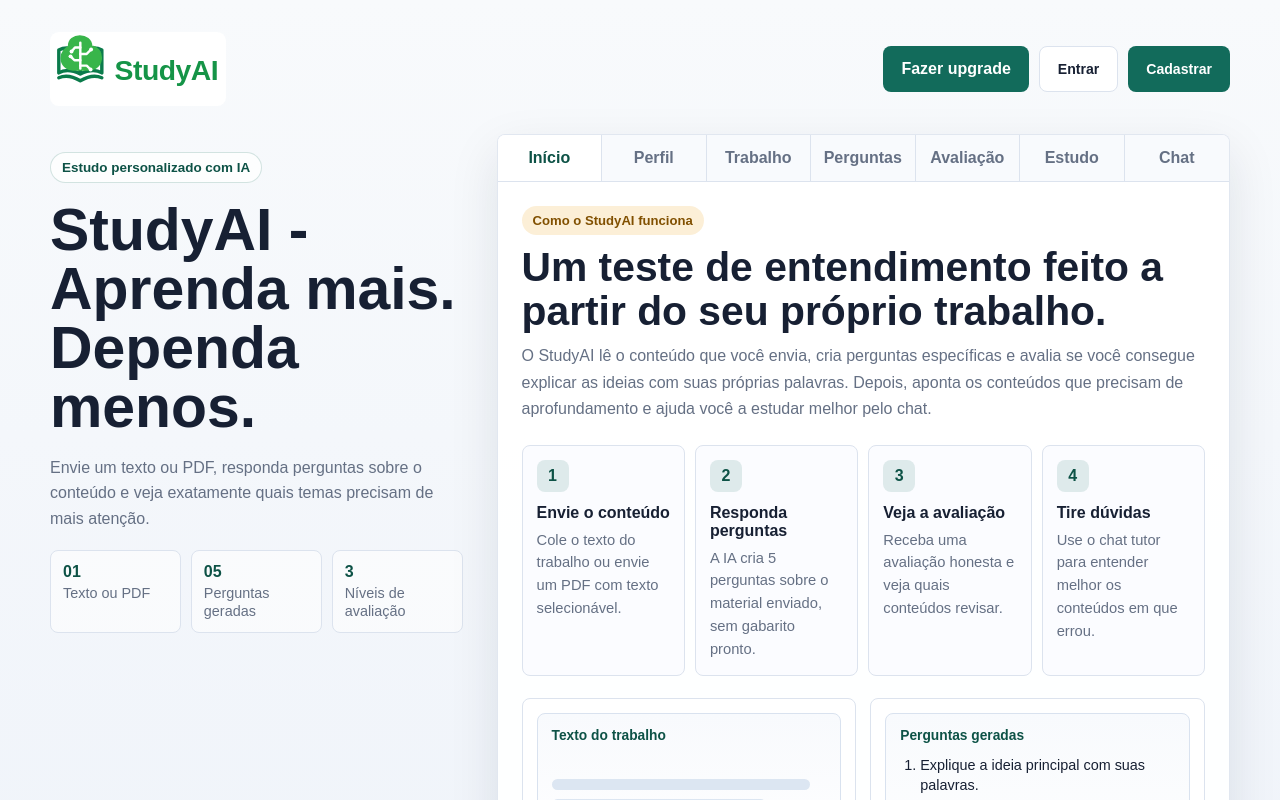
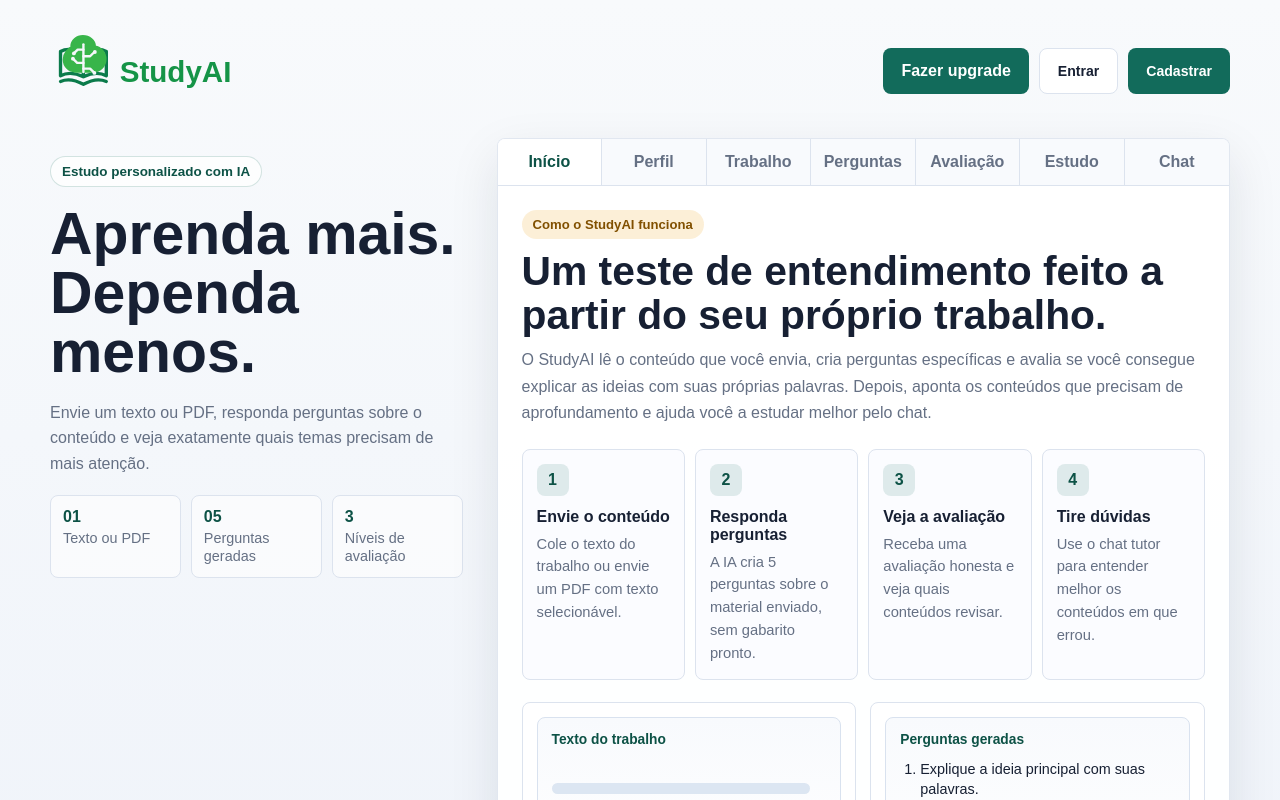
Before and after one commit to lucaleal0100-cmyk/reallearn, a Next.js app: page / in a window 1280 px wide. Shown: the top 800 px of the page. Built offline with nearby package versions, Linux system fonts and the light colour scheme.

Commit message:
Fix logo spacing and hero slogan

```diff
--- a/app/globals.css
+++ b/app/globals.css
@@ -76,7 +76,7 @@
 }
 
 .brand-logo {
-  width: 176px;
+  width: 210px;
   height: auto;
   display: block;
 }
--- a/app/page.tsx
+++ b/app/page.tsx
@@ -589,8 +589,8 @@
             className="brand-logo"
             src="/studyai-logo.svg"
             alt="StudyAI"
-            width={180}
-            height={76}
+            width={220}
+            height={82}
             priority
           />
         </div>
@@ -625,7 +625,7 @@
       <section className="hero">
         <div className="intro">
           <span className="intro-label">Estudo personalizado com IA</span>
-          <h1>StudyAI - Aprenda mais. Dependa menos.</h1>
+          <h1>Aprenda mais. Dependa menos.</h1>
           <p>
             Envie um texto ou PDF, responda perguntas sobre o conteúdo e veja exatamente quais
             temas precisam de mais atenção.
```
Also changed, not shown: public/studyai-logo.svg.
